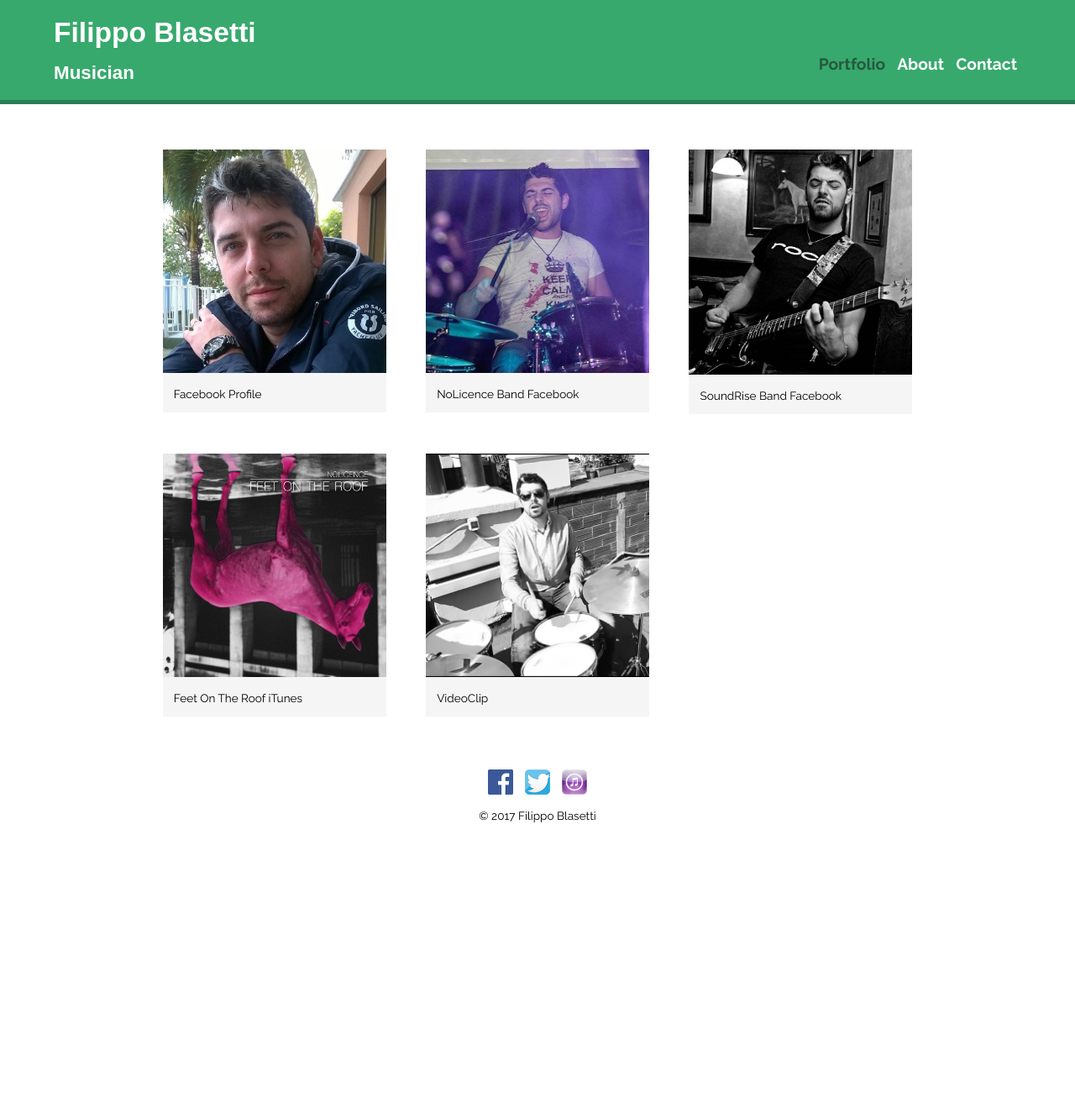
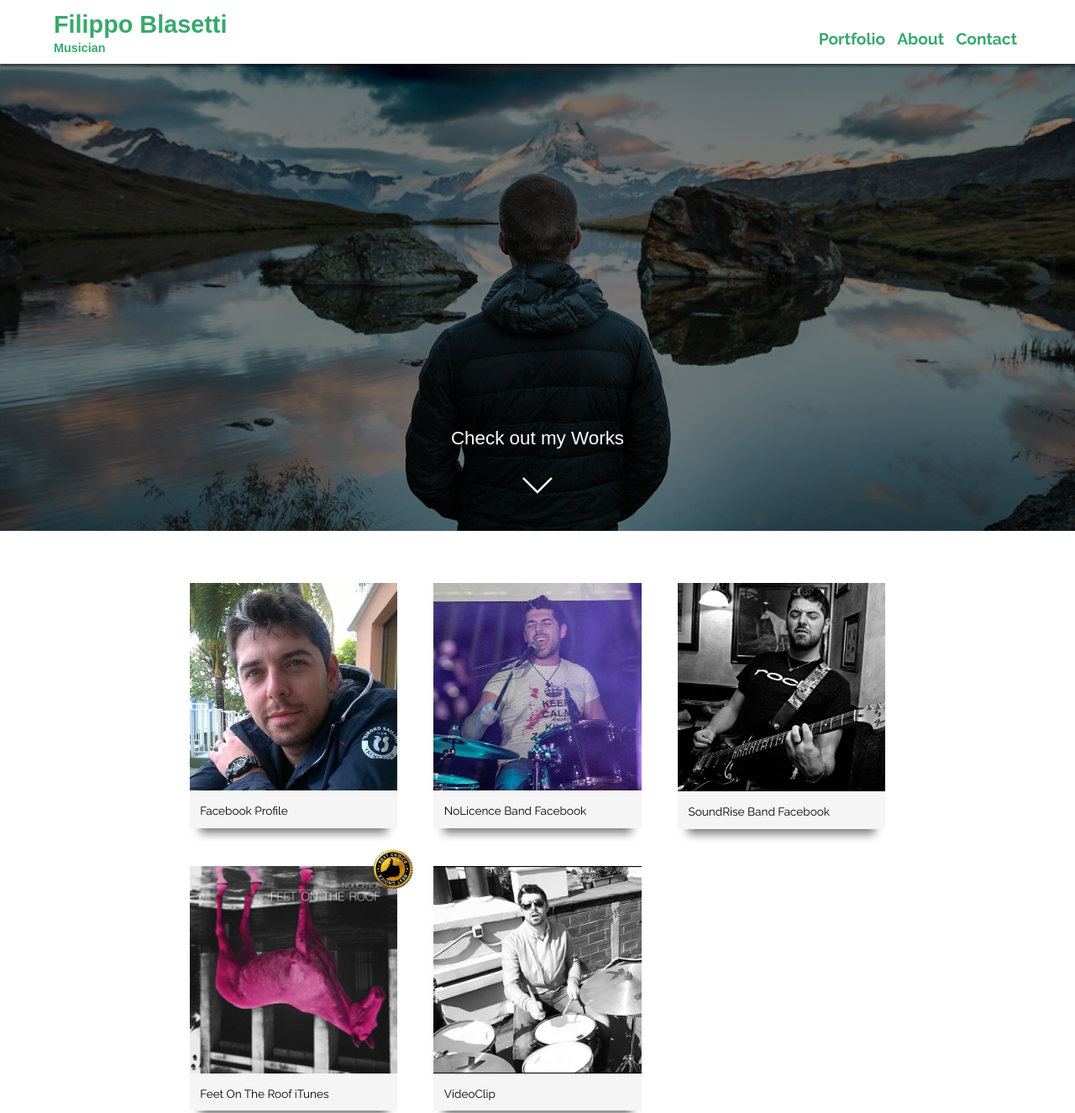
Before and after one commit to BlasettiF/Blasetti, a plain HTML site: page index.html in a window 1280 px wide. Shown: the top 1325 px of the page at 84% size. Before the commit the page ends 1038 px from the top, so only its background shows below. Drawn offline with Linux system fonts and the light colour scheme; a web font is replaced by a local one.

Commit message:
I changed layout as the course I’m following committed me

```diff
--- a/css/main.css
+++ b/css/main.css
@@ -10,6 +10,12 @@ body {
 	font-family: 'Raleway', sans-serif;
 }
 
+.clearfix::after {
+	content: " ";
+	display: table;
+	clear: both;
+}
+
 /*************************
  HEADER
  ************************/
@@ -18,25 +24,31 @@ body {
  	text-align: center;
  }
 
- header {
- 	background-color: #37a96d;
- 	margin: 0 0 30px 0;
+ .main-header {
+ 	background-color: #ffffff;
+ 	margin: 0 0 0 0;
  	padding: 5px 0 0 0;
  	overflow: auto;
+ 	position: fixed;
+ 	width: 100%;
+ 	top: 0;
+ 	z-index: 1;
+
  }
 
  h1 {
- 	color: #ffffff;
+ 	color: #37A96D;
  	font-family: 'Candal', sans-serif;
- 	margin: 15px 0;
- 	font-size: 2.1em;
+ 	margin: 8px 0 3px 0;
+ 	font-size: 1.8em;
+
  }
 
  h2 {
- 	color: #ffffff;
+ 	color: #37A96D;
  	font-family: 'Candal', sans-serif;
- margin: 15px 0 20px 0;
- font-size: 1.4em;
+ 	margin: 3px 0 10px 0;
+ 	font-size: 0.9em;
  }
 
 
@@ -54,6 +66,7 @@ body {
  	color: #ffffff;
  	font-weight: bold;
  	padding: 0 2px;
+ 	transition: all 0.8s;
  }
 
  nav ul {
@@ -74,15 +87,37 @@ nav a.selected {
 	color: #27583F;
 }
 
+/*************************
+ BANNER
+ ************************/
+
+.banner {
+	text-align: center;
+	padding: 487px 0 30px 0;
+	background: linear-gradient(rgba(0, 0, 0, 0.5), rgba(0, 0, 0, 0.5)),
+				url(../img/background.jpg) no-repeat center / cover;
+
+}
+
+.banner p {
+	font-size: 1.4em;
+	font-family: 'Candal', sans-serif;
+	color: #ffffff;
+}
+
+.arrow {
+	width: 40px;
+}
 
 /*************************
  SECTION
  ************************/
 
-#wrapper {
-	max-width: 940px;
+.wrapper {
+	max-width: 1000px;
 	margin: 0 auto;
-	padding: 0 5% 5px 5%;
+	padding: 40px 5% 40px 5%;
+	box-sizing: border-box;
 }
 
 #gallery {
@@ -102,7 +137,14 @@ img {
 	width: 45%;
 	margin: 2.5%;
 	background-color: #f5f5f5;
+	position: relative;
+	box-shadow: 0px 18px 10px -12px rgba(0, 0, 0, 0.5);
+	transition: all 0.2s;
 
+}
+
+#gallery li:hover {
+	box-shadow: 0px 1px 2px 2px rgba(0, 0, 0, 0.3);
 }
 
 #gallery li a p {
@@ -112,7 +154,12 @@ img {
 	margin: 0;
 }
 
-
+.best {
+	position: absolute;
+	top: -20px;
+	right: -20px;
+	width: 50px;
+}
 
 
 
@@ -122,10 +169,11 @@ img {
  FOOTER
  ************************/
 
-footer {
+.main-footer {
 	text-align: center;
 	clear: both;
 	padding: 40px;
+	background-color: #37A96D;
 }
 
 footer p {
@@ -142,11 +190,27 @@ footer p {
  ABOUT
  ************************/
 
+ .container {
+ 	background: linear-gradient(rgba(0, 0, 0, 0), rgba(0, 0, 0, 0.5)),
+				url(../img/picbout.jpg) no-repeat center / cover;
+				background-attachment: fixed;
+ 	padding: 70px 0 50px 0;
+
+ }
+
  .profile-picture {
  	display: block;
  	max-width: 200px;
  	margin: 0 auto 40px;
  	border-radius: 100%;
+ }
+
+ #wrapper section {
+ 	padding-top: 20px;
+ }
+
+ #about p, #about h3 {
+ 	color: #fff;
  }
 
 /*************************
--- a/css/responsive.css
+++ b/css/responsive.css
@@ -59,17 +59,18 @@ nav {
 	margin-right: 5%;
 	background: none;
 	text-align: right;
-	padding-top: 55px;
+	padding-top: 25px;
 }
 
 nav a {
 	padding: 0 5px;
 	font-weight: bold;
 	font-size: 1.2em;
+	color: #37A96D;
 }
 
-header {
-	border-bottom: 5px solid #297F52;
+.main-header {
+	box-shadow: 0px 3px 2px rgba(0, 0, 0, 0.4);
 }
 
 }
--- a/index.html
+++ b/index.html
@@ -11,20 +11,24 @@
 		<meta name="viewport" content="width=device-width, initial-scale=1.0">
 	</head>
 	<body>
-		<header>
+		<header class="main-header clearfix">
 			<a href="index.html" id="logo">
 				<h1>Filippo Blasetti</h1>
 				<h2>Musician</h2>
 			</a>
 			<nav>
 				<ul>
-					<li><a href="index.html" class="selected"> Portfolio</a></li>
-					<li><a href="about.html"> About</a></li>
-					<li><a href="contact.html"> Contact</a></li>
+					<li><a href="index.html">Portfolio</a></li>
+					<li><a href="#about">About</a></li>
+					<li><a href="#contact">Contact</a></li>
 				</ul>
 			</nav>
 		</header>
-		<div id="wrapper">
+			<div class="banner">
+				<p>Check out my Works</p>
+				<img class="arrow" src="img/arrow.png">
+			</div>
+		<div class="wrapper clearfix">
 		<section>
 			<ul id="gallery">
 				<li>
@@ -49,6 +53,7 @@
 					<a href="https://itunes.apple.com/us/album/feet-on-the-roof-ep/id982048077" target="blank">
 						<img src="img/Feet.jpg" alt="Homepage">
 						<p>Feet On The Roof iTunes</p>
+						<img class="best" src="img/best.png">
 					</a>
 				</li>
 				<li>
@@ -59,7 +64,42 @@
 				</li>
 			</ul>
 		</section>
-		<footer>
+		</div>
+					<div class="container" id="about">
+						<div id="wrapper clearfix">
+							<section>
+								<img src="img/toketi.jpg" alt="Profile Picture" class="profile-picture">
+								<h3>About</h3>
+								<p>Born in Trieste (Italy) the 15th of December 1983, starts playing Cello when 4 years old. After a few year shifting from Cello to Violin and Piano, his mother decides to sign him up to a modern keyboard school in Trieste where he enjoys playng simple rock songs until the age of 11.
+								Then he stops playing quite everything until at 16 he decides to buy a guitar, and his adventure begins again. </p>
+								<p>He plays guitar in several Rock bands starting with ThgiLdnAkraD at the Filippin College, and then in SoundRise for nearly four years before getting kicked out for "creative" reasons.</p>
+								<p>The experience of being kicked out from the band makes him quit playing Guitar and approach his beloved Drums.
+								In 2011 he founds with some friends a band called NoLicence and together they record the EP "Feet on the Roof" and the "Give it Up" videoclip.
+								After lots of gigs around, the band loses enthusiasm and stops reharsing, so Filippo decides to start a new challenge.</p>
+								<p>Now he is a Singing student of Maestro Carlo Urizio, and in the last year his vocal abilities are exponentially increased.
+								Happy Days.</p>
+							</section>
+						</div>
+					</div>
+
+											<div class="wrapper clearfix" id="contact">
+											<section id="info">
+												<h3>Info</h3>
+												<p>To know more about Filippo and his musical life, feel free to contact him.
+												</p>
+												<p>If you want to play your music with Filippo, just write or call him, he will be happy to listen to what you need and he'll try to help, whether you need a Guitar Player, a Drummer, or better, a Singer.</p>
+											</section>
+
+											<section id="contatti">
+												<h3>Contatti</h3>
+												<ul id="contact-info">
+													<li class="phone"><a href="tel:+393495024208">+393495024208</a></li>
+													<li class="mailto"><a href="mailto:filippo.blasetti@gmail.com">filippo.blasetti@gmail.com</a></li>
+													<li class="mailto"><a href="mailto:nolicenceband@gmail.com">nolicenceband@gmail.com</a></li>
+												</ul>
+											</section>
+											</div>
+			<footer class="main-footer">
 			<a href="https://www.facebook.com/filippo.blasetti" target="blank">
 			<img src="img/flogo.png" alt="Logo Facebook" class="icona-social">
 			</a>
@@ -71,6 +111,5 @@
 			</a>
 			<p>&copy; 2017 Filippo Blasetti</p>
 		</footer>
-		</div>
 	</body>
 </html>
```
Also changed, not shown: about.html (deleted, +0 -54 lines), contact.html (deleted, +0 -57 lines), img/arrow.png (added), img/background.jpg (added), img/best.png (added), img/guidrums.jpg (added), img/picbout.jpg (added), 1 other file.
